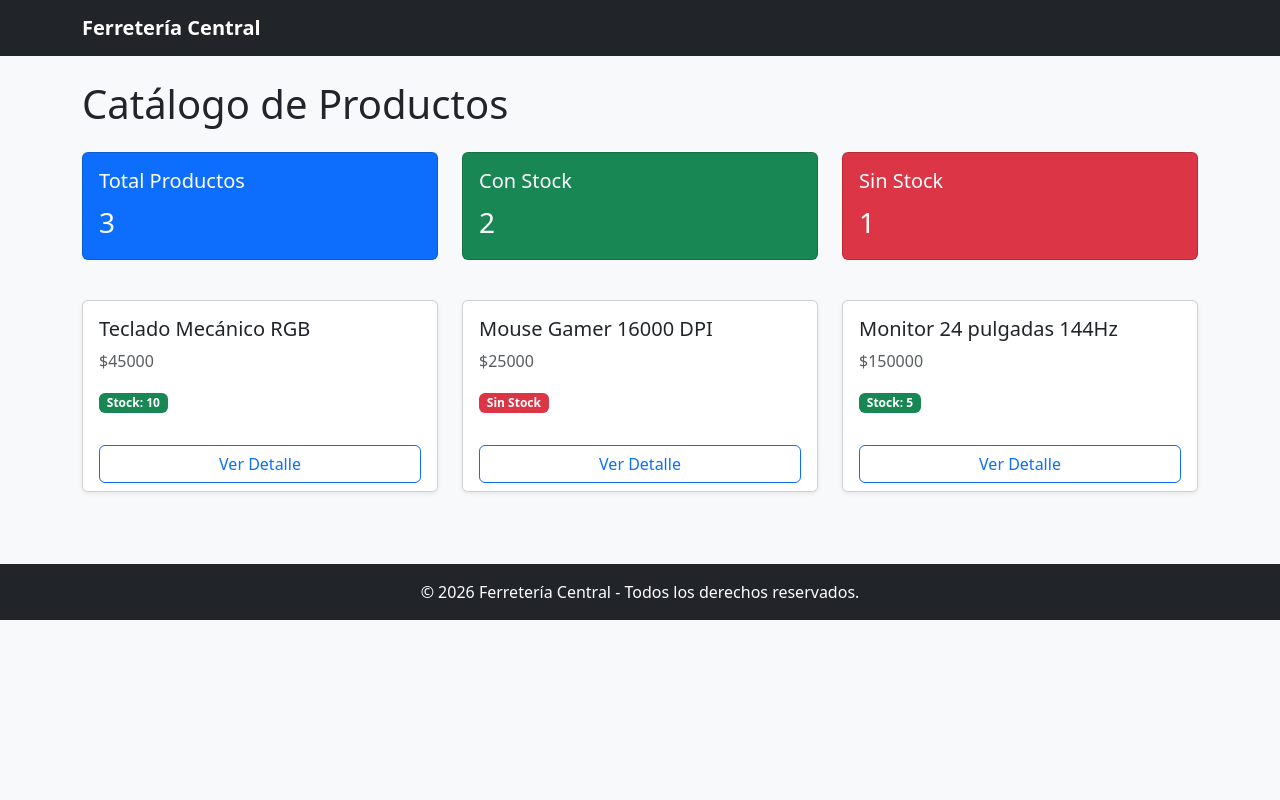
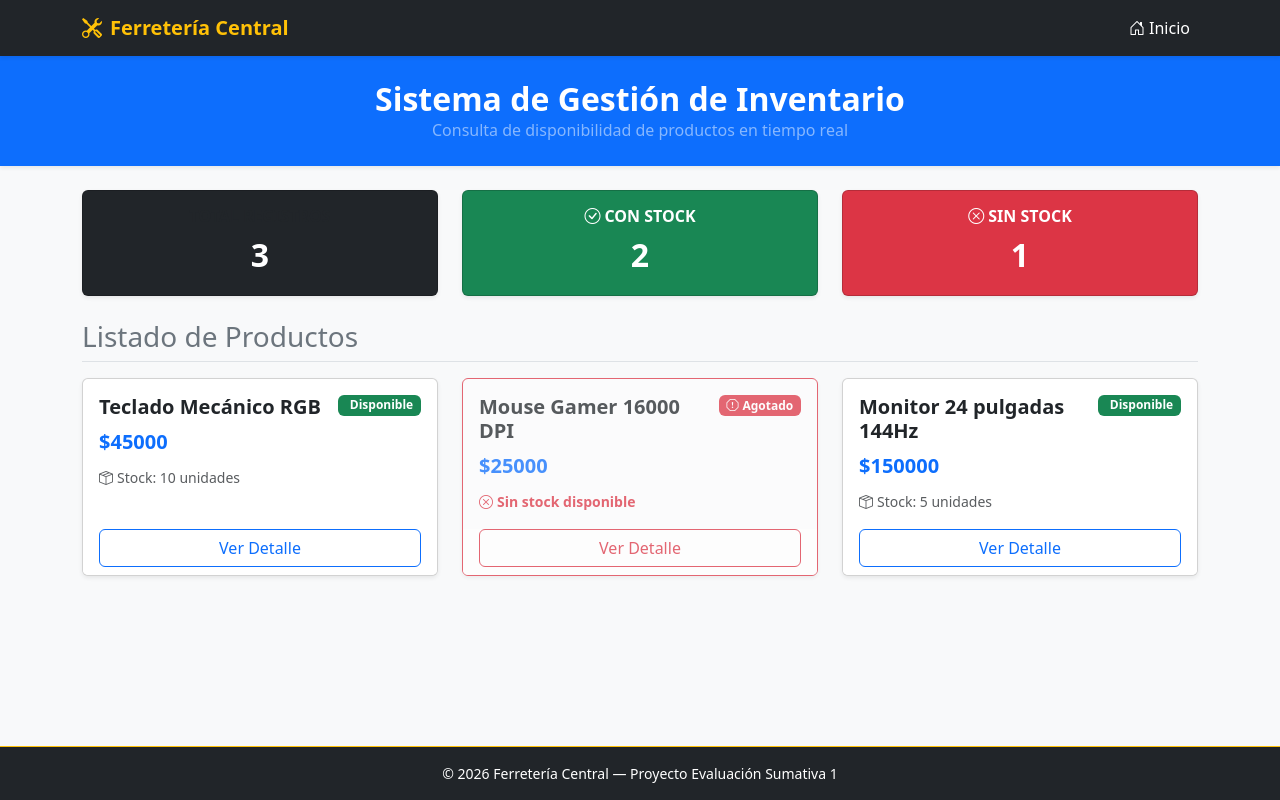
Before and after one commit to rudy7u7r/arriagada-ti3041-es1, a Django app: page / in a window 1280 px wide. Run offline with Django 5.2, Linux system fonts and the light colour scheme.

Commit message:
etapa-3-mejoras

```diff
--- a/catalogo/templates/catalogo/base.html
+++ b/catalogo/templates/catalogo/base.html
@@ -3,23 +3,53 @@
 <head>
     <meta charset="UTF-8">
     <meta name="viewport" content="width=device-width, initial-scale=1.0">
-    <title>{% block title %}Ferretería - Catálogo{% endblock %}</title>
+    <title>{% block title %}Ferretería Central - Catálogo{% endblock %}</title>
+    <!-- Bootstrap 5 CSS y Bootstrap Icons -->
     <link href="https://cdn.jsdelivr.net/npm/bootstrap@5.3.0/dist/css/bootstrap.min.css" rel="stylesheet">
+    <link rel="stylesheet" href="https://cdn.jsdelivr.net/npm/bootstrap-icons@1.11.0/font/bootstrap-icons.css">
 </head>
-<body class="bg-light">
-    <nav class="navbar navbar-expand-lg navbar-dark bg-dark mb-4">
-        <div class="container">
-            <a class="navbar-brand fw-bold" href="{% url 'lista_productos' %}">Ferretería Central</a>
+<body class="d-flex flex-column min-vh-100 bg-light">
+
+    <!-- Encabezado / Navbar -->
+    <header>
+        <nav class="navbar navbar-expand-lg navbar-dark bg-dark shadow-sm">
+            <div class="container">
+                <a class="navbar-brand fw-bold text-warning" href="{% url 'lista_productos' %}">
+                    <i class="bi bi-tools me-2"></i>Ferretería Central
+                </a>
+                <button class="navbar-toggler" type="button" data-bs-toggle="collapse" data-bs-target="#navbarNav">
+                    <span class="navbar-toggler-icon"></span>
+                </button>
+                <div class="collapse navbar-collapse" id="navbarNav">
+                    <ul class="navbar-nav ms-auto">
+                        <li class="nav-item">
+                            <a class="nav-link active" href="{% url 'lista_productos' %}"><i class="bi bi-house-door me-1"></i>Inicio</a>
+                        </li>
+                    </ul>
+                </div>
+            </div>
+        </nav>
+    </header>
+
+    <!-- Banner Principal Libre -->
+    <section class="bg-primary text-white py-4 mb-4 shadow-sm">
+        <div class="container text-center">
+            <h2 class="fw-bold m-0">Sistema de Gestión de Inventario</h2>
+            <p class="mb-0 text-white-50">Consulta de disponibilidad de productos en tiempo real</p>
         </div>
-    </nav>
+    </section>
 
-    <main class="container my-4">
+    <!-- Contenido Principal -->
+    <main class="container flex-grow-1">
         {% block content %}
         {% endblock %}
     </main>
 
-    <footer class="bg-dark text-white text-center py-3 mt-5">
-        <p class="m-0">&copy; 2026 Ferretería Central - Todos los derechos reservados.</p>
+    <!-- Pie de Página -->
+    <footer class="bg-dark text-white text-center py-3 mt-5 border-top border-warning">
+        <div class="container">
+            <p class="m-0 small">&copy; 2026 Ferretería Central — Proyecto Evaluación Sumativa 1</p>
+        </div>
     </footer>
 
     <script src="https://cdn.jsdelivr.net/npm/bootstrap@5.3.0/dist/js/bootstrap.bundle.min.js"></script>
--- a/catalogo/templates/catalogo/lista.html
+++ b/catalogo/templates/catalogo/lista.html
@@ -1,58 +1,73 @@
 {% extends 'catalogo/base.html' %}
 
-{% block title %}Catálogo de Productos - Ferretería{% endblock %}
+{% block title %}Catálogo de Productos - Ferretería Central{% endblock %}
 
 {% block content %}
-<h1 class="mb-4">Catálogo de Productos</h1>
-
+<!-- Tarjetas con el Resumen Calculado en la Vista -->
 <div class="row mb-4">
     <div class="col-md-4">
-        <div class="card text-white bg-primary mb-3">
-            <div class="card-body">
-                <h5 class="card-title">Total Productos</h5>
-                <p class="card-text fs-3">{{ resumen.total }}</p>
+        <div class="card text-white bg-dark shadow-sm">
+            <div class="card-body text-center py-3">
+                <h6 class="card-title text-uppercase text-muted fw-bold mb-1">Total Registros</h6>
+                <p class="card-text fs-2 fw-bold m-0">{{ resumen.total }}</p>
             </div>
         </div>
     </div>
     <div class="col-md-4">
-        <div class="card text-white bg-success mb-3">
-            <div class="card-body">
-                <h5 class="card-title">Con Stock</h5>
-                <p class="card-text fs-3">{{ resumen.con_stock }}</p>
+        <div class="card text-white bg-success shadow-sm">
+            <div class="card-body text-center py-3">
+                <h6 class="card-title text-uppercase fw-bold mb-1"><i class="bi bi-check-circle me-1"></i>Con Stock</h6>
+                <p class="card-text fs-2 fw-bold m-0">{{ resumen.con_stock }}</p>
             </div>
         </div>
     </div>
     <div class="col-md-4">
-        <div class="card text-white bg-danger mb-3">
-            <div class="card-body">
-                <h5 class="card-title">Sin Stock</h5>
-                <p class="card-text fs-3">{{ resumen.sin_stock }}</p>
+        <div class="card text-white bg-danger shadow-sm">
+            <div class="card-body text-center py-3">
+                <h6 class="card-title text-uppercase fw-bold mb-1"><i class="bi bi-x-circle me-1"></i>Sin Stock</h6>
+                <p class="card-text fs-2 fw-bold m-0">{{ resumen.sin_stock }}</p>
             </div>
         </div>
     </div>
 </div>
 
+<h3 class="mb-3 text-secondary border-bottom pb-2">Listado de Productos</h3>
+
 <div class="row">
     {% for producto in productos %}
     <div class="col-md-4 mb-4">
-        <div class="card h-100 shadow-sm">
+        <!-- Destacado visual condicional: Borde rojo y ligera opacidad si no hay stock -->
+        <div class="card h-100 shadow-sm {% if producto.stock == 0 %}border-danger bg-light-subtle opacity-75{% endif %}">
             <div class="card-body">
-                <h5 class="card-title">{{ producto.nombre }}</h5>
-                <p class="card-text text-muted">${{ producto.precio }}</p>
-                {% if producto.stock > 0 %}
-                    <span class="badge bg-success mb-2">Stock: {{ producto.stock }}</span>
-                {% else %}
-                    <span class="badge bg-danger mb-2">Sin Stock</span>
-                {% endif %}
+                <div class="d-flex justify-content-between align-items-start mb-2">
+                    <h5 class="card-title fw-bold m-0">{{ producto.nombre }}</h5>
+                    {% if producto.stock == 0 %}
+                        <span class="badge bg-danger"><i class="bi bi-exclamation-octagon me-1"></i>Agotado</span>
+                    {% else %}
+                        <span class="badge bg-success"><i class="bi bg-check-lg me-1"></i>Disponible</span>
+                    {% endif %}
+                </div>
+
+                <p class="card-text text-primary fs-5 fw-semibold mb-2">${{ producto.precio }}</p>
+
+                <p class="card-text">
+                    {% if producto.stock > 0 %}
+                        <small class="text-muted"><i class="bi bi-box-seam me-1"></i>Stock: {{ producto.stock }} unidades</small>
+                    {% else %}
+                        <small class="text-danger fw-bold"><i class="bi bi-x-circle me-1"></i>Sin stock disponible</small>
+                    {% endif %}
+                </p>
             </div>
-            <div class="card-footer bg-white border-top-0">
-                <a href="{% url 'detalle_producto' producto.id %}" class="btn btn-outline-primary w-100">Ver Detalle</a>
+            <div class="card-footer bg-white border-top-0 pt-0">
+                <a href="{% url 'detalle_producto' producto.id %}" class="btn {% if producto.stock == 0 %}btn-outline-danger{% else %}btn-outline-primary{% endif %} w-100">
+                    Ver Detalle
+                </a>
             </div>
         </div>
     </div>
     {% empty %}
     <div class="col-12">
-        <div class="alert alert-warning">No hay productos registrados en el catálogo.</div>
+        <div class="alert alert-warning text-center">No se encontraron productos registrados en el catálogo.</div>
     </div>
     {% endfor %}
 </div>
```
